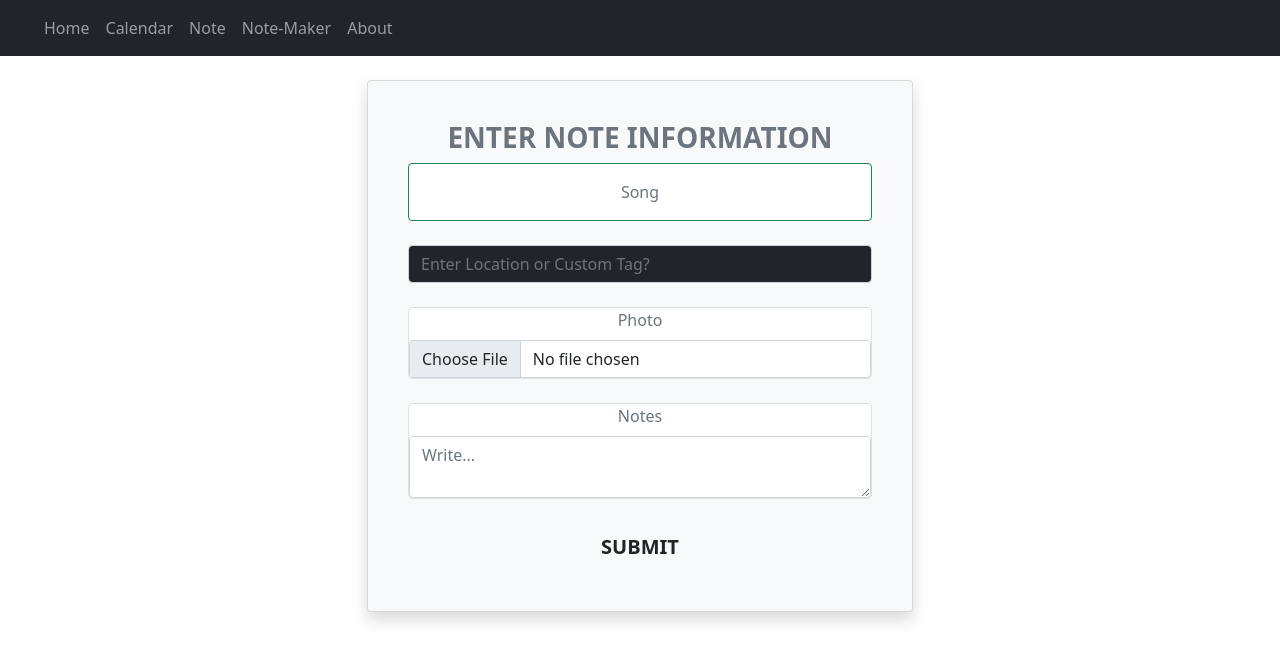
After one commit to zakmuk00/Musical-Memories, a Flask app: page /noteMaker in a window 1280 px wide. The commit adds this page. Shown: the top 662 px of the page. Run offline with Flask 3, Linux system fonts and the light colour scheme; some libraries are stand-ins or nearby versions.

Commit message:
feat: made noteMaker page. Added forms folder toassist with the page and databases for later.

```diff
--- a/app.py
+++ b/app.py
@@ -1,5 +1,9 @@
+import os
 from flask import Flask, render_template, url_for
+from forms.noteMakerForm import NoteMakerForm
 app = Flask(__name__)
+
+app.config['SECRET_KEY'] = 'overly=secure-token-4-testin@'
 
 @app.route("/")
 def home():
@@ -22,5 +26,12 @@ def calendar():
 def note():
     return render_template('note.html', subtitle='Note page', text='This is the note page')
 
+@app.route("/noteMaker", methods=["GET"])
+def note_maker():
+    form = NoteMakerForm()
+    if form.validate_on_submit():
+        pass
+    return render_template('noteMaker.html', subtitle='Note-Maker page', text='This is the note-maker page', form=form)
+
 if __name__ == '__main__':
     app.run(host='0.0.0.0', port=5000, debug=True)
--- /dev/null
+++ b/forms/noteMakerForm.py
@@ -0,0 +1,14 @@
+from flask_wtf import FlaskForm
+from flask_wtf.file import FileField, FileAllowed
+from wtforms import StringField, SubmitField,  TextAreaField
+from wtforms.validators import Optional, Length
+
+class NoteMakerForm(FlaskForm):
+    song = StringField('Song', validators=[Optional(), Length(max=100)])
+    location = StringField('location', validators=[Optional(), Length(max=150)])
+    photo = FileField('Photo', validators=[
+        Optional(),
+        FileAllowed(['jpg','jpeg','png','pdf','gif'], 'images only')
+    ])
+    notes = TextAreaField('Notes')
+    submit = SubmitField('Submit')
--- a/templates/calendar.html
+++ b/templates/calendar.html
@@ -14,7 +14,7 @@
                         <h2 class="fw-bold mb-4">Your Musical Journey</h2>
                     </div>
                     <div class="col-3 text-end">
-                        <button class="btn btn-success fw-bold">Create Note</button> <!--Add an href for the note-maker page-->
+                        <a href="/proxy/5000/noteMaker", class="btn btn-primary fw-bold">Create Note</a> <!--Add an href for the note-maker page-->
                     </div>
                 </div>
                 <div id="calendar"></div>
--- a/templates/layout.html
+++ b/templates/layout.html
@@ -24,6 +24,7 @@
                     <a class="nav-link" href="/proxy/5000/">Home</a> <!--Add in /home or just / when moved to production-->
                     <a class="nav-link" href="/proxy/5000/calendar">Calendar</a>
                     <a class="nav-link" href="/proxy/5000/note">Note</a> <!--TEMP FOR TESTING DELETE THIS WHEN PUSHING-->
+                    <a class="nav-link" href="/proxy/5000/noteMaker">Note-Maker</a> <!--TEMP FOR TESTING DELETE THIS WHEN PUSHING-->
                     <a class="nav-link" href="/proxy/5000/about">About</a>
                 </div>
             </div>
--- a/templates/note.html
+++ b/templates/note.html
@@ -25,7 +25,6 @@
             </div>
 
             <div class="row g-4">
-                <!-- Left: Notes (Width 8) -->
                 <div class="col-md-8">
                     <div class="card shadow-sm p-3 h-100">
                         <h2 class="fw-bold border-bottom pb-2"> Notes</h2>
--- /dev/null
+++ b/templates/noteMaker.html
@@ -0,0 +1,50 @@
+{% extends "layout.html" %}
+
+{% block title %}Note-Maker{% endblock %}
+
+{% block content %}
+<div class="row justify-content-center">
+    <div class="col-md-6 col-lg-6">
+        <div class="card shadow mb-4 p-4 text-center bg-light">
+            <div class="card-body">
+                <h3 class="fw-bold text-uppercase text-secondary">Enter Note Information</h3>
+
+                <form action="" method="POST" enctype="multipart/form-data">
+                    {{ form.hidden_tag() }}
+                    <!-- Song Section-->
+                    <div class="mb-4">
+                        <div class="input-group">
+                            {{ form.song(class="form-control border-success p-3 text-center fw-semibold", placeholder="Song") }}
+                        </div>
+                    </div>
+                    <!-- Location Section-->
+                    <div class="mb-4">
+                        {{ form.location(class="form-control bg-dark text-white fw-semibold", placeholder="Enter Location or Custom Tag?") }}
+                    </div>
+                    <!-- Photo Section-->
+                    <div class="row g-3 mb-4">
+                        <div>
+                            <div class="border rounded d-flex flex-column align-items-center justify-content-center bg-white">
+                                <label class="form-label fw-semibold text-muted mb-2">Photo</label>
+                                {{ form.photo(class="form-control") }}
+                            </div>
+                        </div>
+                    </div>
+                    <!-- Notes Section-->
+                    <div>
+                        <div class="border rounded h-100 d-flex flex-column align-items-center justify-content-center bg-white">
+                            <label class="form-label fw-semibold text-muted mb-2">Notes</label>
+                            {{ form.notes(class="form-control", rows="2", placeholder="Write...") }}
+                        </div>
+                    </div>
+                    <!-- Submit Section-->
+                    <div class="d-grid gap-2 col-8 mx-auto mt-4">
+                        {{ form.submit(class="btn btn-lg fw-bold text-uppercase") }}
+                    </div>
+
+                </form>
+            </div>
+        </div>
+    </div>
+</div>
+{% endblock %}
```
Also changed, not shown: templates/note-maker.html (deleted, +0 -7 lines).
